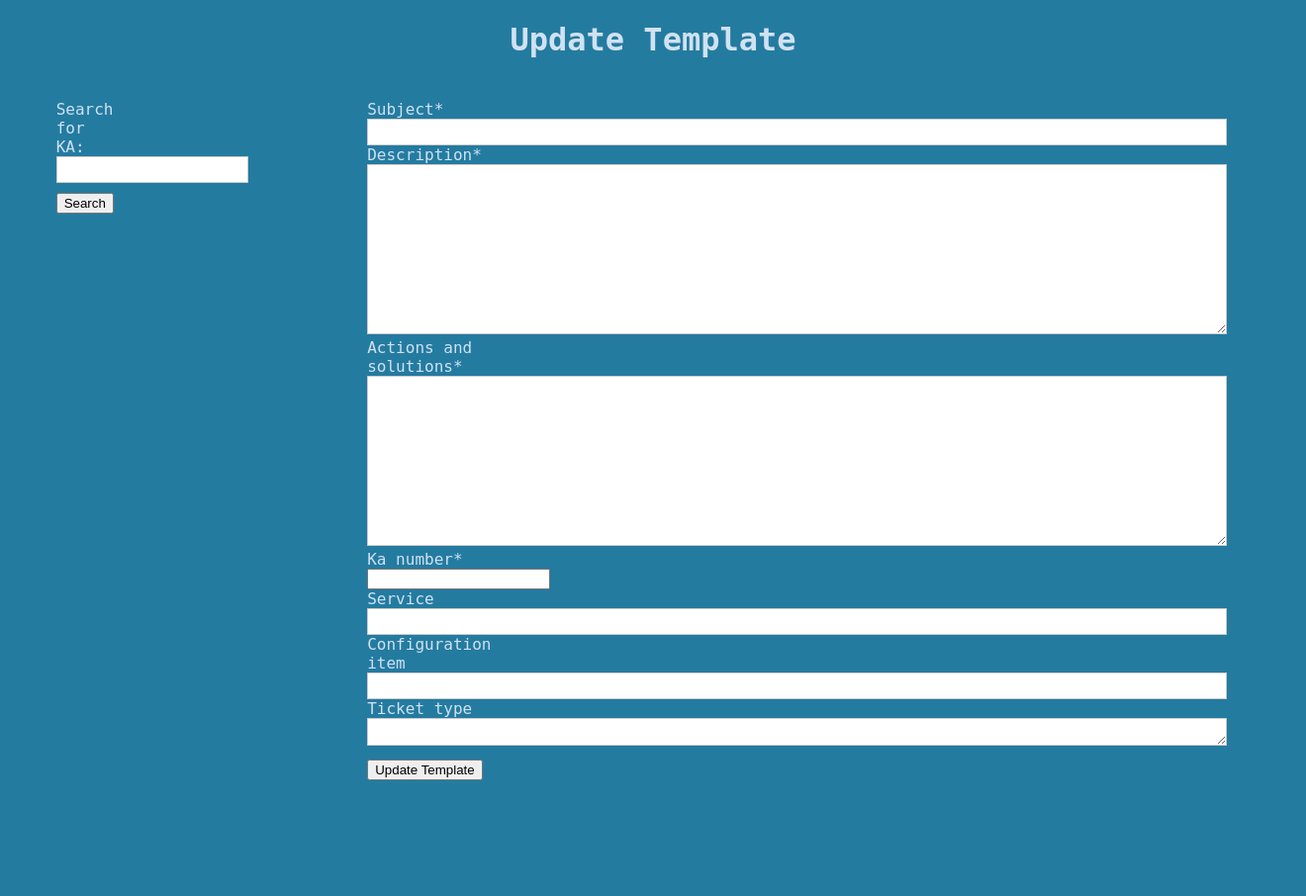
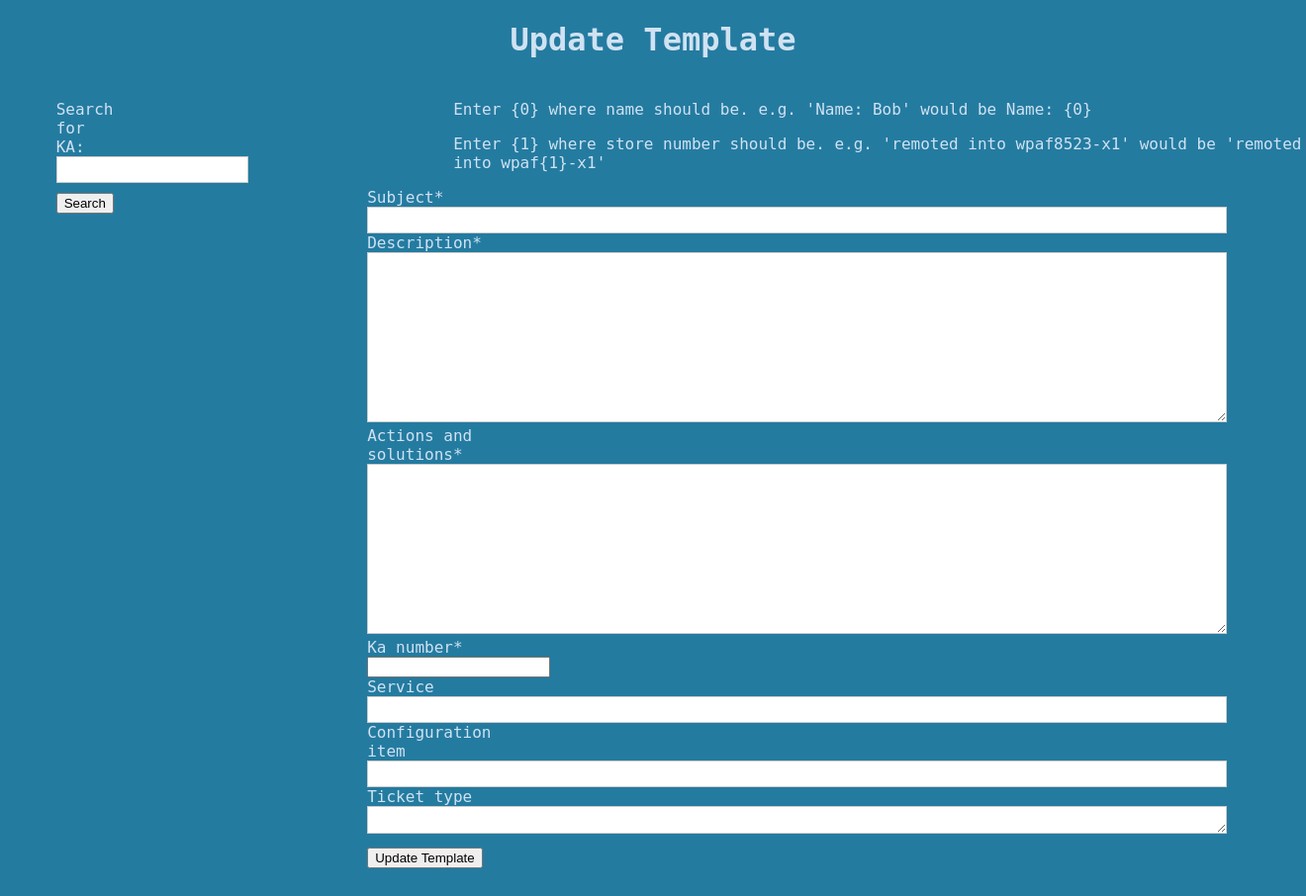
Before and after one commit to cm311/asm_site_update, a Django app: page / in a window 1320 px wide. Shown: the part 58-964 px from the top of the page at 99% size. Before the commit the page ends 847 px from the top, so only its background shows below. Run offline with Django 4.2, Linux system fonts and the light colour scheme; some libraries are stand-ins or nearby versions.

Commit message:
add templating message

```diff
--- a/template_updater/templates/approve_updates.html
+++ b/template_updater/templates/approve_updates.html
@@ -16,6 +16,8 @@
   </div>
 
   <div id="main-content">
+    <p style="width: 100%; margin-left:10%; margin-top: 0%">Enter {0} where name should be.  e.g.  'Name: Bob' would be Name: {0}</p>
+    <p style="width: 100%; margin-left:10%; margin-top: 0%">Enter {1} where store number should be.  e.g.  'remoted into wpaf8523-x1' would be 'remoted into wpaf{1}-x1'</p>
     <div class="form-container form-container-1">  <form>
         {% csrf_token %}
         {% load crispy_forms_tags %}
--- a/template_updater/templates/update_ticket.html
+++ b/template_updater/templates/update_ticket.html
@@ -3,6 +3,7 @@
 
 {% block content %}
   <h1> Update Template </h1>
+
   <div style="display: flex; flex-direction: row;">
 
     <div>
@@ -19,6 +20,9 @@
     </div>
 
     <form method="post" action="{% url 'update_ticket' %}">
+      <p style="width: 100%; margin-left:10%; margin-top: 0%">Enter {0} where name should be.  e.g.  'Name: Bob' would be Name: {0}</p>
+    <p style="width: 100%; margin-left:10%; margin-top: 0%">Enter {1} where store number should be.  e.g.  'remoted into wpaf8523-x1' would be 'remoted into wpaf{1}-x1'</p>
+
       {% csrf_token %}
 
       {% load crispy_forms_tags %}
```
